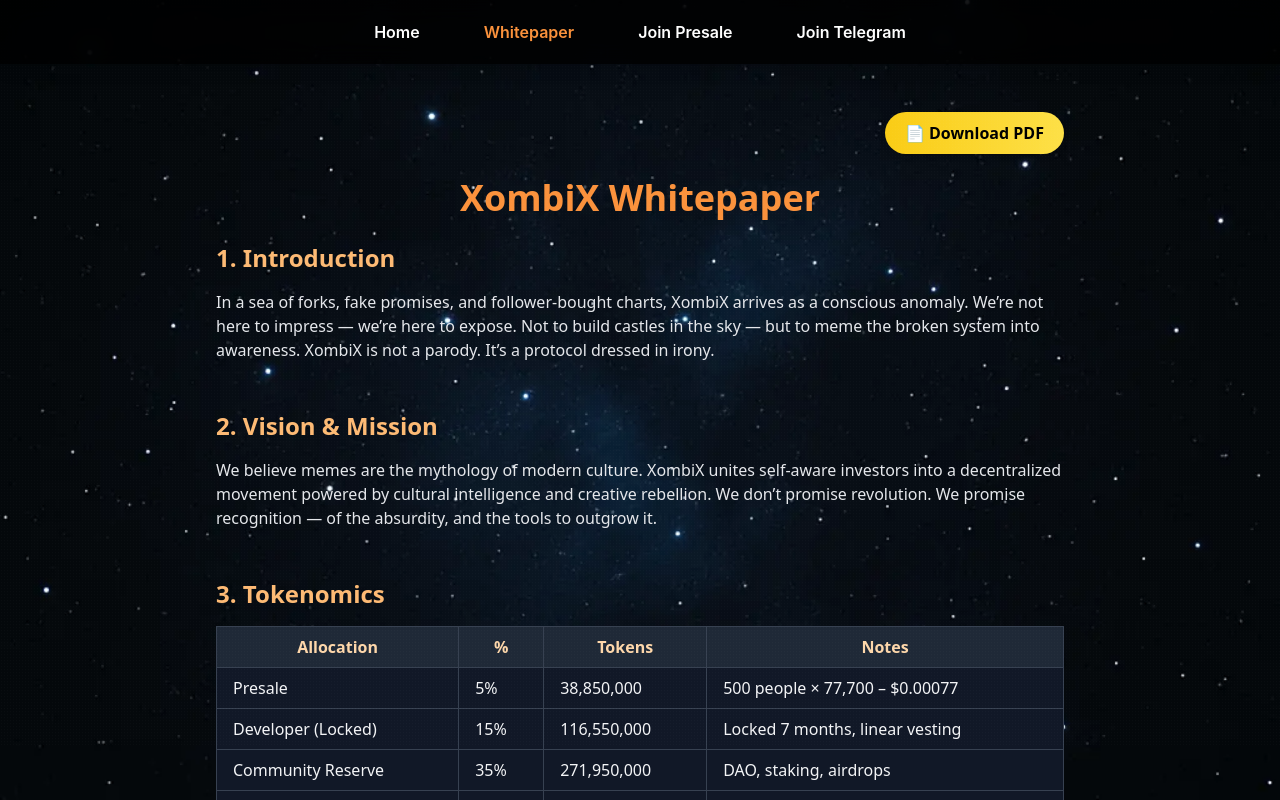
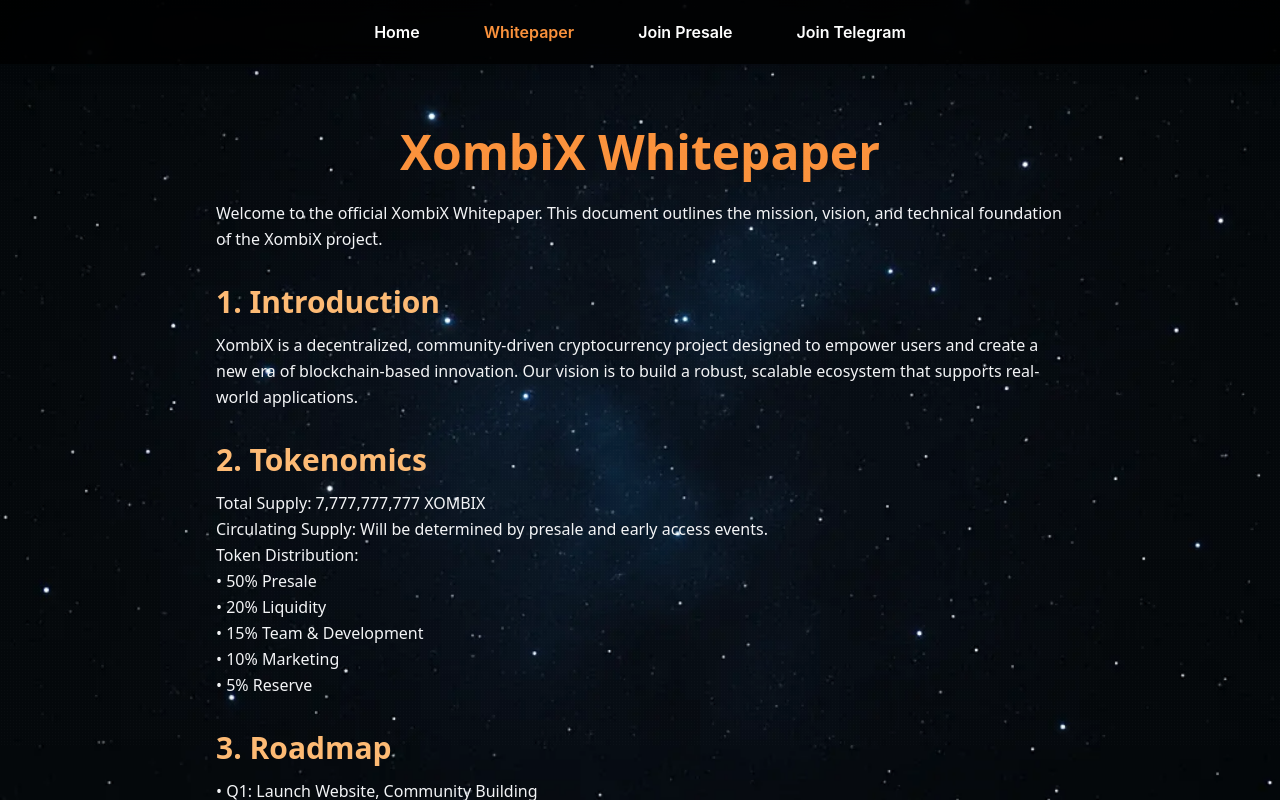
Before and after one commit to GurhanAksoy/xombix-website, a React (Vite) app: page /whitepaper in a window 1280 px wide. Built offline with nearby package versions, Linux system fonts and the light colour scheme.

Commit message:
Update Whitepaper.jsx

```diff
--- a/src/components/Whitepaper.jsx
+++ b/src/components/Whitepaper.jsx
@@ -2,134 +2,75 @@ import React from "react";
 
 export default function Whitepaper() {
   return (
-    <main className="min-h-screen text-gray-100 px-4 sm:px-6 py-12 max-w-4xl mx-auto font-sans leading-relaxed">
+    <main className="flex-1 pt-16 px-4 sm:px-6 pb-12 text-gray-100 max-w-4xl mx-auto font-sans leading-relaxed overflow-auto">
+      <h1 className="text-4xl md:text-5xl font-extrabold text-orange-400 mb-6 text-center">
+        XombiX Whitepaper
+      </h1>
 
-      <div className="flex justify-end mb-6">
-        <a
-          href="/xombix-whitepaper.pdf"
-          download
-          className="bg-gradient-to-r from-yellow-400 to-yellow-300 hover:from-yellow-500 hover:to-yellow-400 text-black font-semibold py-2 px-5 rounded-full shadow-md transition duration-300"
-        >
-          📄 Download PDF
-        </a>
-      </div>
+      <p className="mb-4">
+        Welcome to the official XombiX Whitepaper. This document outlines the
+        mission, vision, and technical foundation of the XombiX project.
+      </p>
 
-      <h1 className="text-4xl font-extrabold text-orange-400 mb-6 text-center">XombiX Whitepaper</h1>
+      <h2 className="text-2xl md:text-3xl font-bold text-orange-300 mb-3 mt-8">
+        1. Introduction
+      </h2>
+      <p className="mb-4">
+        XombiX is a decentralized, community-driven cryptocurrency project
+        designed to empower users and create a new era of blockchain-based
+        innovation. Our vision is to build a robust, scalable ecosystem that
+        supports real-world applications.
+      </p>
 
-      <section className="mb-12">
-        <h2 className="text-2xl text-orange-300 font-bold mb-4">1. Introduction</h2>
-        <p className="text-base text-gray-200">
-          In a sea of forks, fake promises, and follower-bought charts, XombiX arrives as a conscious anomaly.
-          We’re not here to impress — we’re here to expose.
-          Not to build castles in the sky — but to meme the broken system into awareness.
-          XombiX is not a parody. It’s a protocol dressed in irony.
-        </p>
-      </section>
+      <h2 className="text-2xl md:text-3xl font-bold text-orange-300 mb-3 mt-8">
+        2. Tokenomics
+      </h2>
+      <p className="mb-4">
+        Total Supply: 7,777,777,777 XOMBIX<br />
+        Circulating Supply: Will be determined by presale and early access
+        events.<br />
+        Token Distribution:<br />
+        • 50% Presale<br />
+        • 20% Liquidity<br />
+        • 15% Team & Development<br />
+        • 10% Marketing<br />
+        • 5% Reserve
+      </p>
 
-      <section className="mb-12">
-        <h2 className="text-2xl text-orange-300 font-bold mb-4">2. Vision & Mission</h2>
-        <p className="text-base text-gray-200">
-          We believe memes are the mythology of modern culture. XombiX unites self-aware investors into a decentralized movement powered by cultural intelligence and creative rebellion.
-          We don’t promise revolution. We promise recognition — of the absurdity, and the tools to outgrow it.
-        </p>
-      </section>
+      <h2 className="text-2xl md:text-3xl font-bold text-orange-300 mb-3 mt-8">
+        3. Roadmap
+      </h2>
+      <p className="mb-4">
+        • Q1: Launch Website, Community Building<br />
+        • Q2: Presale & DEX Listing<br />
+        • Q3: CEX Listing, NFT Marketplace Integration<br />
+        • Q4: DAO Implementation, Partnerships
+      </p>
 
-      <section className="mb-12">
-        <h2 className="text-2xl text-orange-300 font-bold mb-4">3. Tokenomics</h2>
-        <div className="overflow-x-auto">
-          <table className="min-w-full border border-gray-700 text-sm md:text-base">
-            <thead className="bg-gray-800 text-orange-200">
-              <tr>
-                <th className="py-2 px-4 border border-gray-700">Allocation</th>
-                <th className="py-2 px-4 border border-gray-700">%</th>
-                <th className="py-2 px-4 border border-gray-700">Tokens</th>
-                <th className="py-2 px-4 border border-gray-700">Notes</th>
-              </tr>
-            </thead>
-            <tbody className="bg-gray-900 text-gray-100">
-              <tr><td className="py-2 px-4 border border-gray-700">Presale</td><td className="py-2 px-4 border border-gray-700">5%</td><td className="py-2 px-4 border border-gray-700">38,850,000</td><td className="py-2 px-4 border border-gray-700">500 people × 77,700 – $0.00077</td></tr>
-              <tr><td className="py-2 px-4 border border-gray-700">Developer (Locked)</td><td className="py-2 px-4 border border-gray-700">15%</td><td className="py-2 px-4 border border-gray-700">116,550,000</td><td className="py-2 px-4 border border-gray-700">Locked 7 months, linear vesting</td></tr>
-              <tr><td className="py-2 px-4 border border-gray-700">Community Reserve</td><td className="py-2 px-4 border border-gray-700">35%</td><td className="py-2 px-4 border border-gray-700">271,950,000</td><td className="py-2 px-4 border border-gray-700">DAO, staking, airdrops</td></tr>
-              <tr><td className="py-2 px-4 border border-gray-700">Marketing & Ops</td><td className="py-2 px-4 border border-gray-700">15%</td><td className="py-2 px-4 border border-gray-700">116,550,000</td><td className="py-2 px-4 border border-gray-700">Growth, campaigns</td></tr>
-              <tr><td className="py-2 px-4 border border-gray-700">Partnerships</td><td className="py-2 px-4 border border-gray-700">10%</td><td className="py-2 px-4 border border-gray-700">77,700,000</td><td className="py-2 px-4 border border-gray-700">Strategic tools & allies</td></tr>
-              <tr><td className="py-2 px-4 border border-gray-700">DEX Liquidity</td><td className="py-2 px-4 border border-gray-700">10%</td><td className="py-2 px-4 border border-gray-700">77,700,000</td><td className="py-2 px-4 border border-gray-700">Locked LP pools</td></tr>
-              <tr><td className="py-2 px-4 border border-gray-700">Donations</td><td className="py-2 px-4 border border-gray-700">10%</td><td className="py-2 px-4 border border-gray-700">77,700,000</td><td className="py-2 px-4 border border-gray-700">Mars Survival Support Fund </td></tr>
-            </tbody>
-          </table>
-        </div>
-        <p className="text-sm text-gray-400 mt-4 italic">
-          * Going to Mars takes more than dreams. Colonies need culture and funding.<br />
-          That’s why XombiX created the Mars Survival Support Fund.<br />
-          DAO-managed. Meme-powered.
-        </p>
-      </section>
+      <h2 className="text-2xl md:text-3xl font-bold text-orange-300 mb-3 mt-8">
+        4. Utility & Use Cases
+      </h2>
+      <p className="mb-4">
+        XombiX will be used for payments, governance, staking, and access to
+        exclusive ecosystem features. We are actively working on integrating
+        XombiX into various platforms.
+      </p>
 
-      <section className="mb-12">
-        <h2 className="text-2xl text-orange-300 font-bold mb-4">4. Presale Vesting</h2>
-        <p className="text-base text-gray-200">Month 0: 100% locked<br />
-        Months 1–6: Linear unlock in 6 equal monthly parts (16.66% per month)<br />
-        Fully unlocked by Month 7</p>
-      </section>
+      <h2 className="text-2xl md:text-3xl font-bold text-orange-300 mb-3 mt-8">
+        5. Security
+      </h2>
+      <p className="mb-4">
+        Smart contracts are audited and community governance ensures security
+        and transparency.
+      </p>
 
-      <section className="mb-12">
-        <h2 className="text-2xl text-orange-300 font-bold mb-4">5. Utility</h2>
-        <ul className="list-disc pl-6 text-base text-gray-200">
-          <li>Voting in MemeDAO</li>
-          <li>Access to NFT drops, meme battles</li>
-          <li>Meme-to-earn programs</li>
-          <li>Holding = Cultural identity</li>
-          <li>Exclusive XombiX voting events</li>
-          <li>Entry to meme tournaments</li>
-          <li>DAO proposals & treasury allocation rights</li>
-        </ul>
-      </section>
-
-      <section className="mb-12">
-        <h2 className="text-2xl text-orange-300 font-bold mb-4">6. Roadmap</h2>
-        <p className="text-base text-gray-200"><strong>June 2025 – The Signal</strong><br />Website launch, Whitepaper release, Presale opens</p>
-        <p className="text-base text-gray-200"><strong>Q3 2025 – Formation</strong><br />MemeDAO launch, Staking + Meme-to-Earn, Viral campaigns</p>
-        <p className="text-base text-gray-200"><strong>Q4 2025 – Cultivation</strong><br />DEX listings, NFT shrines, Strategic partnerships</p>
-        <p className="text-base text-gray-200"><strong>2026 and Beyond</strong><br />Written by the community. No fixed path. DAO decides. Memes guide.</p>
-      </section>
-
-      <section className="mb-12">
-        <h2 className="text-2xl text-orange-300 font-bold mb-4">7. Team</h2>
-        <p className="text-base text-gray-200">No heroes. No faces. No LinkedIn.<br />We believe in building systems, not personal brands.<br />XombiX is anonymous by design — not to escape, but to stay culture-first.</p>
-      </section>
-
-      <section className="mb-12">
-        <h2 className="text-2xl text-orange-300 font-bold mb-4">8. Security</h2>
-        <ul className="list-disc pl-6 text-base text-gray-200">
-          <li>External audits</li>
-          <li>Time-locked contracts</li>
-          <li>No upgrade switches</li>
-          <li>Multi-sig treasury</li>
-          <li>Locked liquidity</li>
-        </ul>
-      </section>
-
-      <section className="mb-12">
-        <h2 className="text-2xl text-orange-300 font-bold mb-4">9. Philosophy</h2>
-        <p className="text-base text-gray-200">We don’t chase hype. We mock it.<br />We don’t pitch vision. We deliver satire with structure.<br />XombiX is a meme protocol, a mirror to the market, and a resistance movement disguised as a token.</p>
-      </section>
-
-      <section className="mb-12">
-        <h2 className="text-2xl text-orange-300 font-bold mb-4">10. Disclaimer</h2>
-        <p className="text-base text-gray-200">Not financial advice. DYOR.<br />If a project screams “to the moon” without explaining how gravity works — run.</p>
-      </section>
-
-      <footer className="mt-16 text-center text-gray-300 text-base leading-relaxed">
-        <p className="font-semibold italic mb-2">
-          This is not just a token. It's a torch.<br />
-          We carry memes instead of weapons.<br />
-          We build laughter into the blockchain.
-        </p>
-        <p className="text-orange-300 font-extrabold text-xl mb-4">XombiX</p>
-        <p className="text-sm text-gray-400">
-          v1.0 – June 2025<br />
-          XombiX Project © 2025 | MemeDAO powered | www.xombix.com
-        </p>
-      </footer>
+      <h2 className="text-2xl md:text-3xl font-bold text-orange-300 mb-3 mt-8">
+        6. Join the Mission
+      </h2>
+      <p className="mb-4">
+        Follow our journey on social media and become part of the XombiX
+        revolution.
+      </p>
     </main>
   );
 }
```
